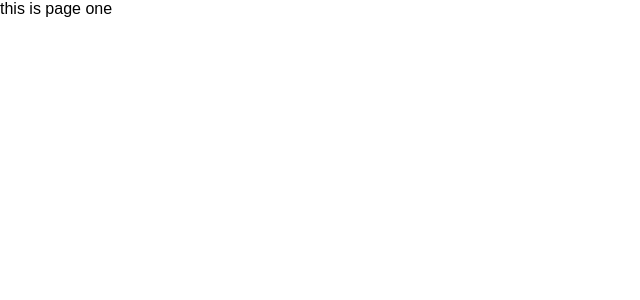
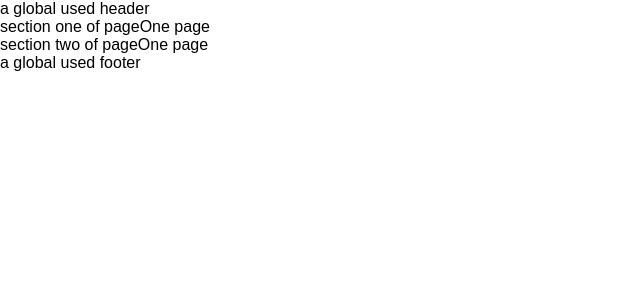
Before and after one commit to yewyewXD/react-codebase-starter, a React (Create React App) app: page /page1 in a window 1280 px wide. Shown: the top 300 px of the page, without its empty margins (0-640 px from the left). Built offline with nearby package versions, Linux system fonts and the light colour scheme.

Commit message:
setup components

```diff
--- a/src/components/Layout.jsx
+++ b/src/components/Layout.jsx
@@ -0,0 +1,15 @@
+import React from "react";
+import Footer from "./reusables/Footer";
+import Header from "./reusables/Header";
+
+const Layout = ({ children }) => {
+  return (
+    <>
+      <Header />
+      {children}
+      <Footer />
+    </>
+  );
+};
+
+export default Layout;
--- a/src/components/pages/HomeComponents/SectionOne.jsx
+++ b/src/components/pages/HomeComponents/SectionOne.jsx
@@ -0,0 +1,7 @@
+import React from "react";
+
+const SectionOne = () => {
+  return <section className="SectionOne">section one of home page</section>;
+};
+
+export default SectionOne;
--- a/src/components/pages/HomeComponents/SectionTwo.jsx
+++ b/src/components/pages/HomeComponents/SectionTwo.jsx
@@ -0,0 +1,7 @@
+import React from "react";
+
+const SectionOne = () => {
+  return <section className="SectionTwo">section two of home page</section>;
+};
+
+export default SectionOne;
--- a/src/components/pages/PageOneComponents/SectionOne.jsx
+++ b/src/components/pages/PageOneComponents/SectionOne.jsx
@@ -0,0 +1,7 @@
+import React from "react";
+
+const SectionOne = () => {
+  return <section className="SectionOne">section one of pageOne page</section>;
+};
+
+export default SectionOne;
--- a/src/components/pages/PageOneComponents/SectionTwo.jsx
+++ b/src/components/pages/PageOneComponents/SectionTwo.jsx
@@ -0,0 +1,7 @@
+import React from "react";
+
+const SectionOne = () => {
+  return <section className="SectionTwo">section two of pageOne page</section>;
+};
+
+export default SectionOne;
--- a/src/components/reusables/Footer.jsx
+++ b/src/components/reusables/Footer.jsx
@@ -0,0 +1,7 @@
+import React from "react";
+
+const Footer = () => {
+  return <footer className="Footer">a global used footer</footer>;
+};
+
+export default Footer;
--- a/src/components/reusables/Header.jsx
+++ b/src/components/reusables/Header.jsx
@@ -0,0 +1,7 @@
+import React from "react";
+
+const Header = () => {
+  return <header className="Header">a global used header</header>;
+};
+
+export default Header;
--- a/src/mainPages/Home.jsx
+++ b/src/mainPages/Home.jsx
@@ -1,7 +1,17 @@
 import React from "react";
+import Layout from "../components/Layout";
+import SectionOne from "../components/pages/HomeComponents/SectionOne";
+import SectionTwo from "../components/pages/HomeComponents/SectionTwo";
 
 const Home = () => {
-  return <div>this is home page</div>;
+  return (
+    <Layout>
+      <main className="HomePage">
+        <SectionOne />
+        <SectionTwo />
+      </main>
+    </Layout>
+  );
 };
 
 export default Home;
--- a/src/mainPages/PageOne.jsx
+++ b/src/mainPages/PageOne.jsx
@@ -1,7 +1,17 @@
 import React from "react";
+import Layout from "../components/Layout";
+import SectionOne from "../components/pages/PageOneComponents/SectionOne";
+import SectionTwo from "../components/pages/PageOneComponents/SectionTwo";
 
-const PageOne = () => {
-  return <div>this is page one</div>;
+const Home = () => {
+  return (
+    <Layout>
+      <main className="PageOnePage">
+        <SectionOne />
+        <SectionTwo />
+      </main>
+    </Layout>
+  );
 };
 
-export default PageOne;
+export default Home;
--- a/src/styles/final.scss
+++ b/src/styles/final.scss
@@ -10,7 +10,6 @@ body {
 }
 
 // global components
-@import "./globalComponents/Layout";
 @import "./globalComponents/Header";
 @import "./globalComponents/Footer";
 
```
Also changed, not shown: src/styles/globalComponents/_Layout.scss (deleted).
